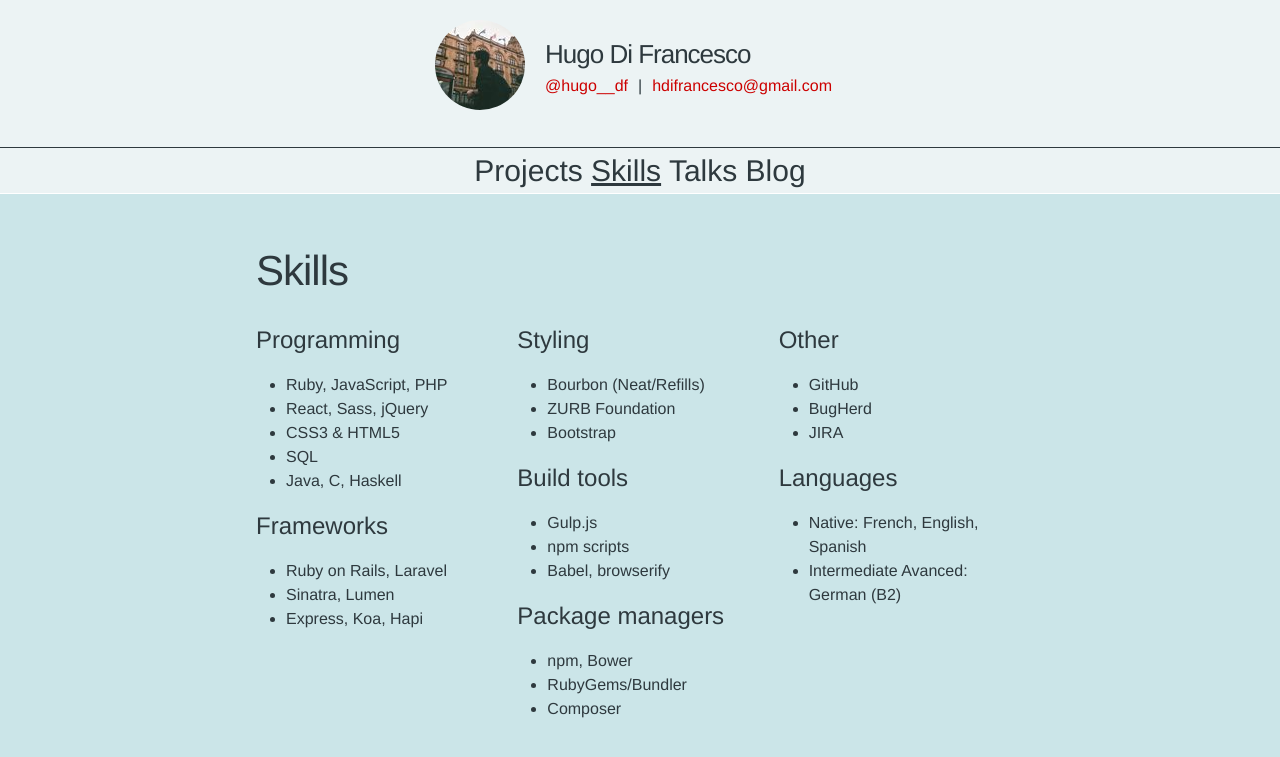
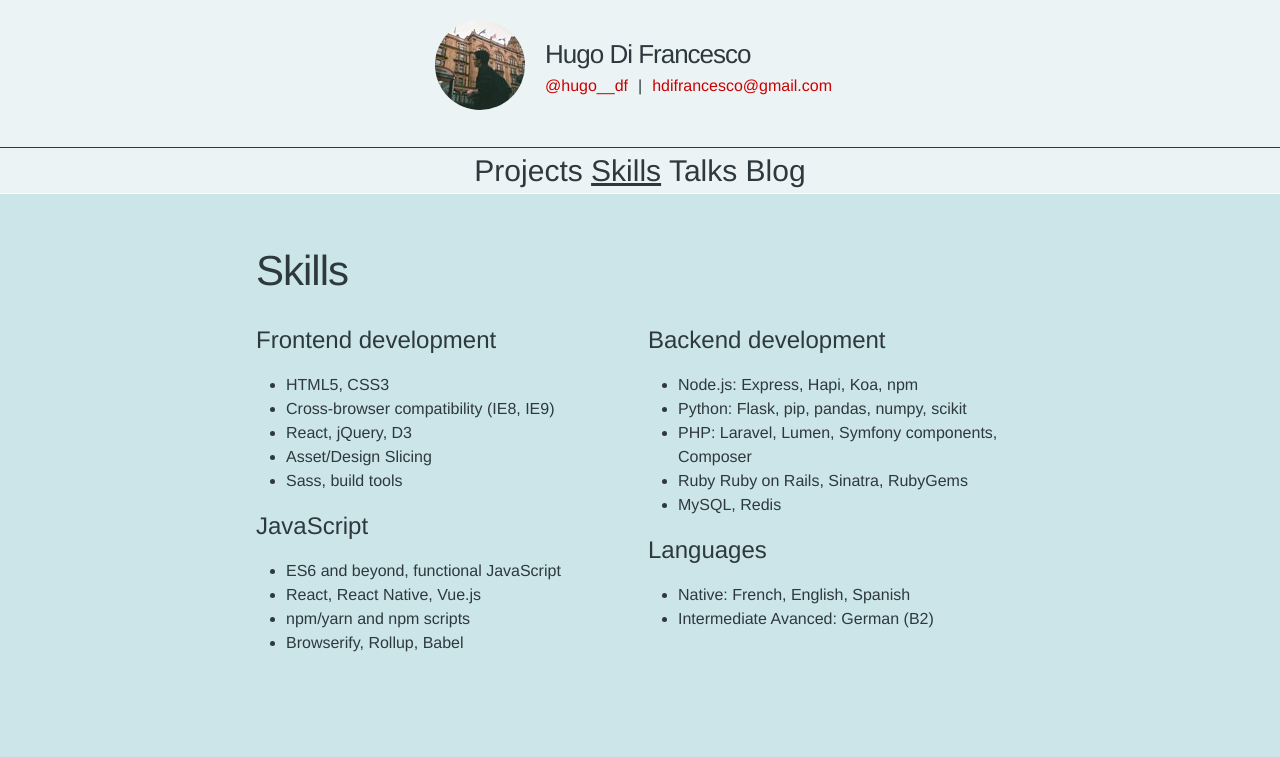
Before and after one commit to HugoDF/HugoDF.github.io, a Jekyll site: the page built from skills.md, in a window 1280 px wide and 900 px high. Shown: the top 757 px of the window. Built offline with Jekyll 4.4.1, drawn with Linux system fonts in a browser that asks for light colours.

Commit message:
Update skills.

```diff
--- a/_layouts/page.html
+++ b/_layouts/page.html
@@ -7,7 +7,7 @@ layout: default
     <h1 class="post-title">{{ page.title }}</h1>
   </header>
 
-  <article class="post-content">
+  <article class="column-content">
     {{ content }}
   </article>
 
--- a/_sass/_layout.scss
+++ b/_sass/_layout.scss
@@ -264,6 +264,12 @@
     }
 }
 
+@media (min-width: 720px){
+  .column-content {
+    column-count: 2
+  }
+}
+
 .post-content {
     margin-bottom: $spacing-unit;
     min-height: 25rem;
--- a/skills.md
+++ b/skills.md
@@ -3,79 +3,30 @@ layout: page
 title: Skills
 permalink: /skills/
 ---
+# Frontend development
 
-<div class="home">
-  <div class="grid">
-    <div class="tile">
-      <h1>Programming</h1>
-      <p>
-        <ul>
-          <li>Ruby, JavaScript, PHP</li>
-          <li>React, Sass, jQuery</li>
-          <li>CSS3 &amp; HTML5</li>
-          <li>SQL</li>
-          <li>Java, C, Haskell</li>
-        </ul>
-      </p>
-    </div>
-    <div class="tile">
-      <h1>Frameworks</h1>
-      <p>
-        <ul>
-          <li>Ruby on Rails, Laravel</li>
-          <li>Sinatra, Lumen</li>
-          <li>Express, Koa, Hapi</li>
-        </ul>
-      </p>
-    </div>
-    <div class="tile">
-      <h1>Styling</h1>
-      <p>
-        <ul>
-          <li>Bourbon (Neat/Refills)</li>
-          <li>ZURB Foundation</li>
-          <li>Bootstrap</li>
-        </ul>
-      </p>
-    </div>
-    <div class="tile">
-      <h1>Build tools</h1>
-      <p>
-        <ul>
-          <li>Gulp.js</li>
-          <li>npm scripts</li>
-          <li>Babel, browserify</li>
-        </ul>
-      </p>
-    </div>
-    <div class="tile">
-      <h1>Package managers</h1>
-      <p>
-        <ul>
-          <li>npm, Bower</li>
-          <li>RubyGems/Bundler</li>
-          <li>Composer</li>
-        </ul>
-      </p>
-    </div>
-    <div class="tile">
-      <h1>Other</h1>
-      <p>
-        <ul>
-          <li>GitHub</li>
-          <li>BugHerd</li>
-          <li>JIRA</li>
-        </ul>
-      </p>
-    </div>
-    <div class="tile">
-      <h1>Languages</h1>
-      <p>
-        <ul>
-          <li>Native: French, English, Spanish</li>
-          <li>Intermediate Avanced: German (B2)</li>
-        </ul>
-      </p>
-    </div>
-  </div>
-</div>
+- HTML5, CSS3
+- Cross-browser compatibility (IE8, IE9)
+- React, jQuery, D3
+- Asset/Design Slicing
+- Sass, build tools
+
+# JavaScript
+- ES6 and beyond, functional JavaScript
+- React, React Native, Vue.js
+- npm/yarn and npm scripts
+- Browserify, Rollup, Babel
+
+
+# Backend development
+
+- Node.js: Express, Hapi, Koa, npm
+- Python: Flask, pip, pandas, numpy, scikit
+- PHP: Laravel, Lumen, Symfony components, Composer
+- Ruby Ruby on Rails, Sinatra, RubyGems
+- MySQL, Redis
+
+# Languages
+
+- Native: French, English, Spanish
+- Intermediate Avanced: German (B2)
```
